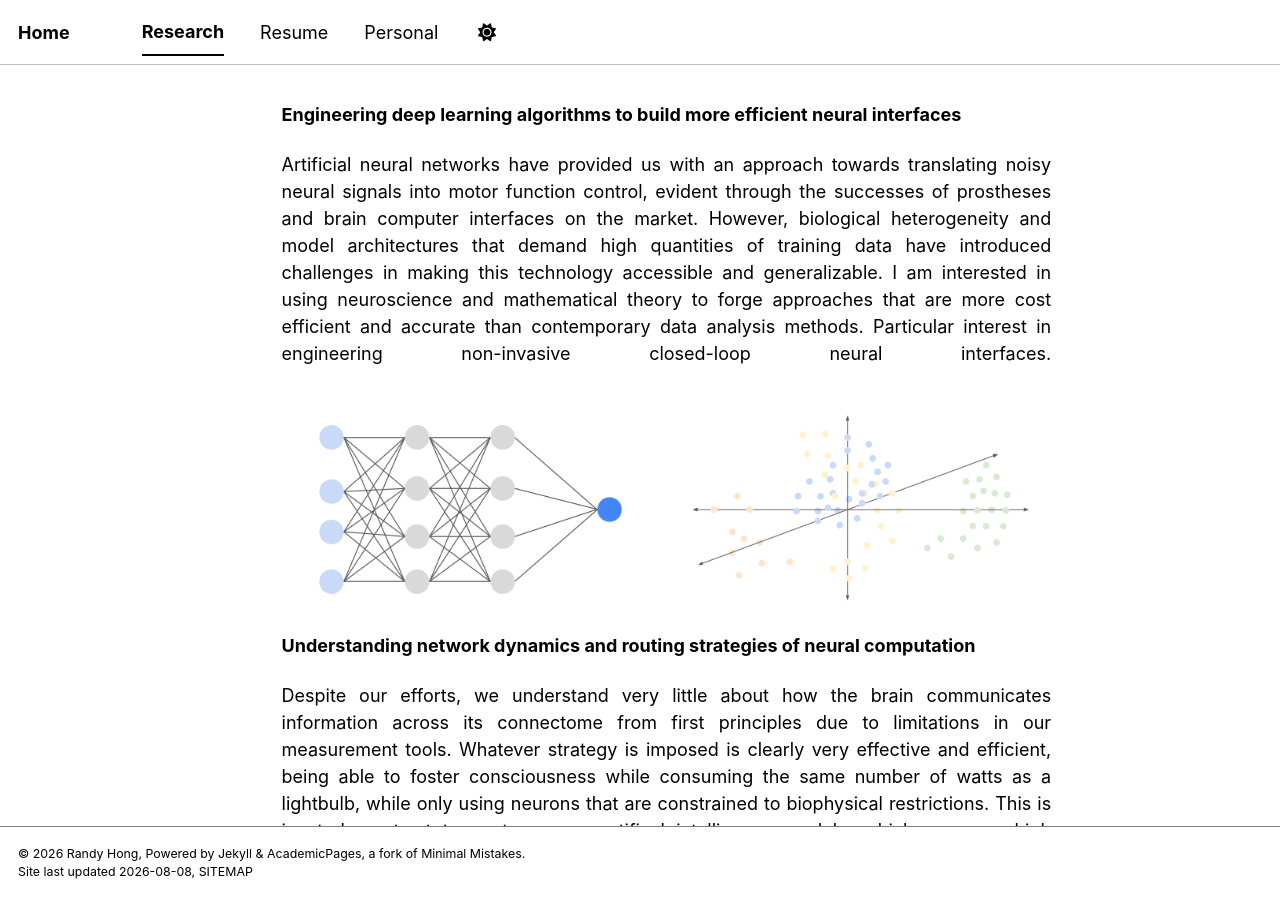
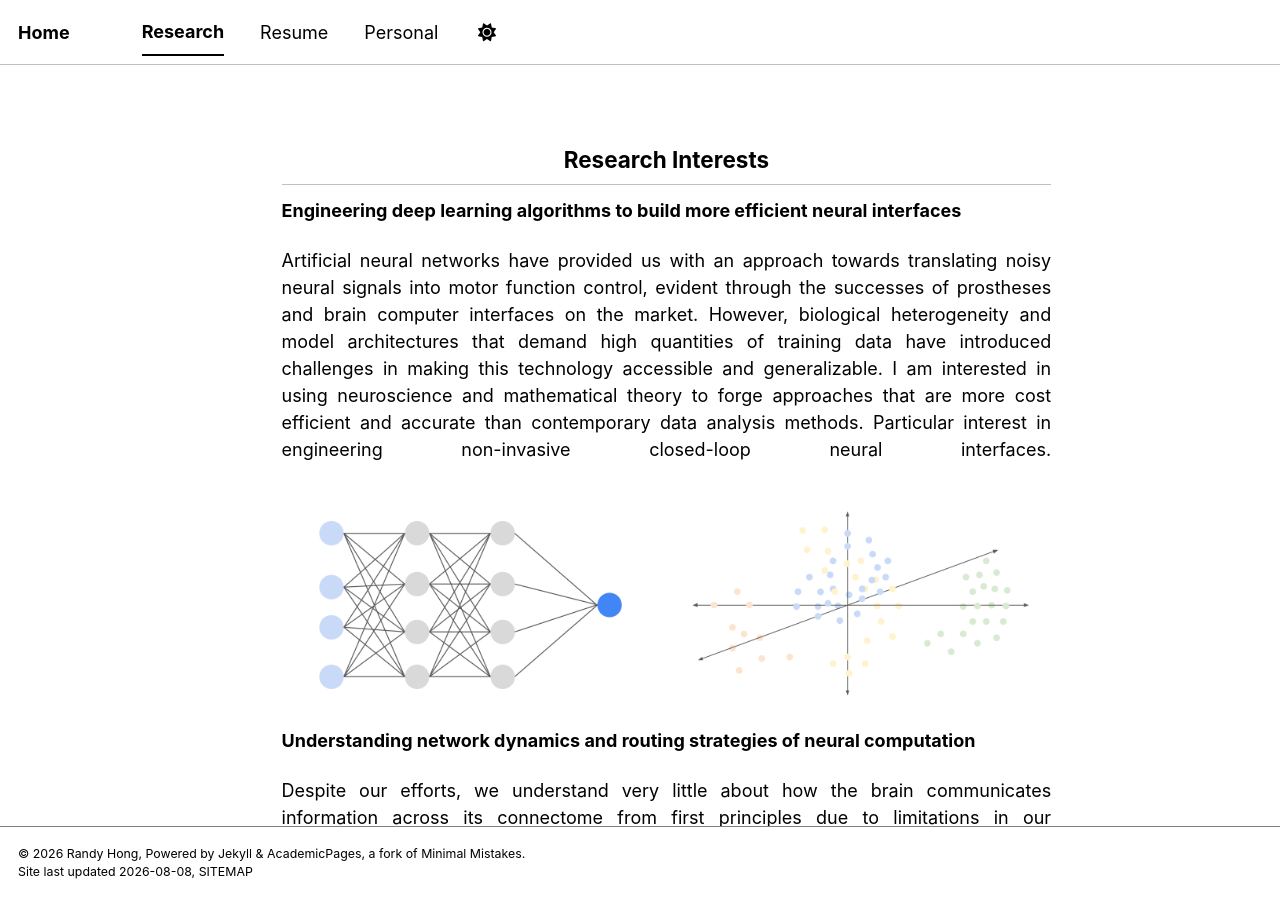
Before and after one commit to randyhongg/randyhongg.github.io, a Jekyll site: the page built from _pages/research.md, in a window 1280 px wide and 900 px high. Built offline with Jekyll 4.4.1, drawn with Linux system fonts in a browser that asks for light colours; a style sheet for code colours, icons or effects is not loaded.

Commit message:
Update research.md

```diff
--- a/_pages/research.md
+++ b/_pages/research.md
@@ -9,6 +9,9 @@ author_profile: false
   display: none;
 }
 </style>
+## Research Interests
+{: style="text-align: center;"}
+
 **Engineering deep learning algorithms to build more efficient neural interfaces**
 
 <div style="text-align: justify; text-align-last: justify; margin-bottom: 2rem;">
```
